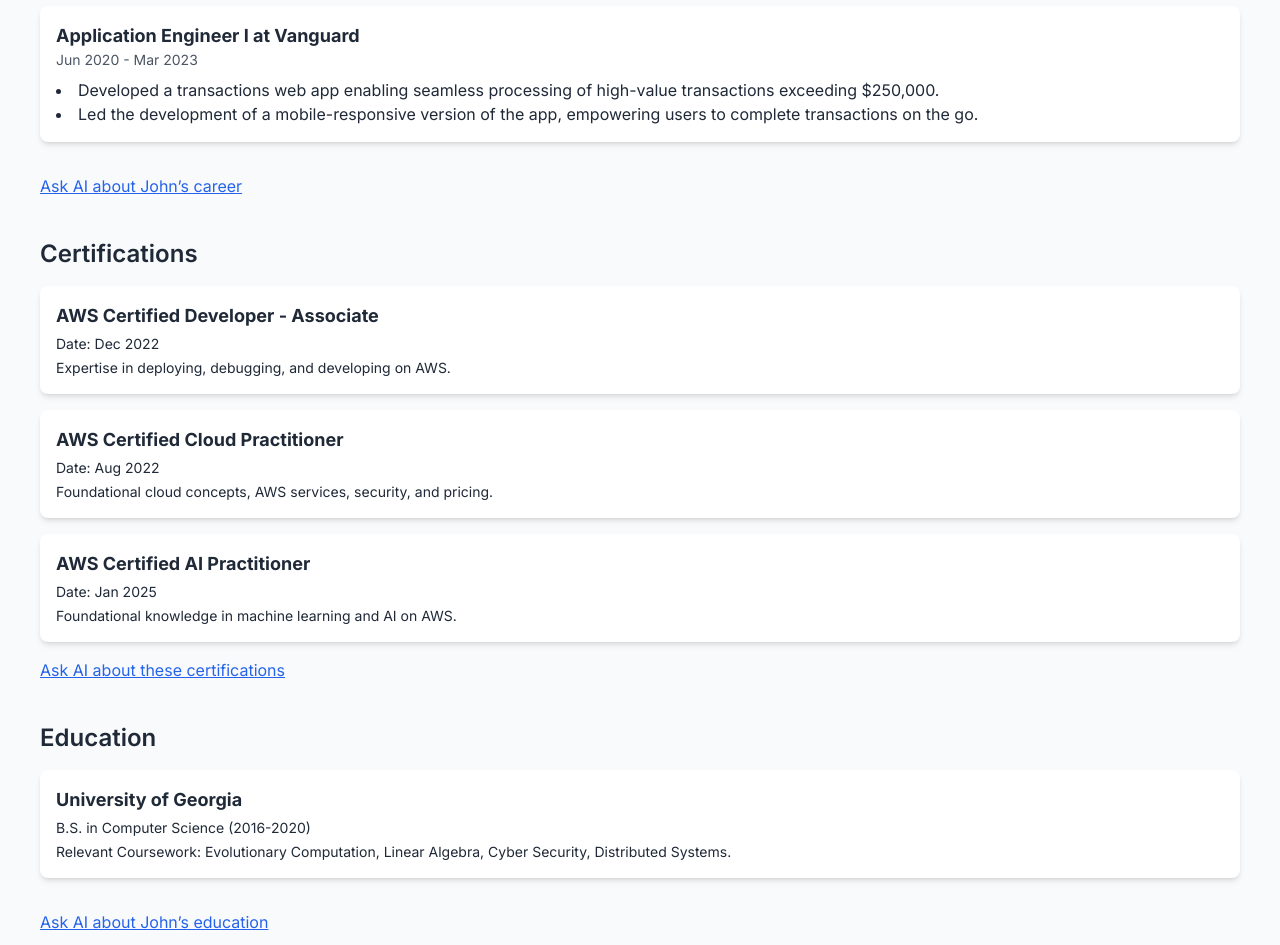
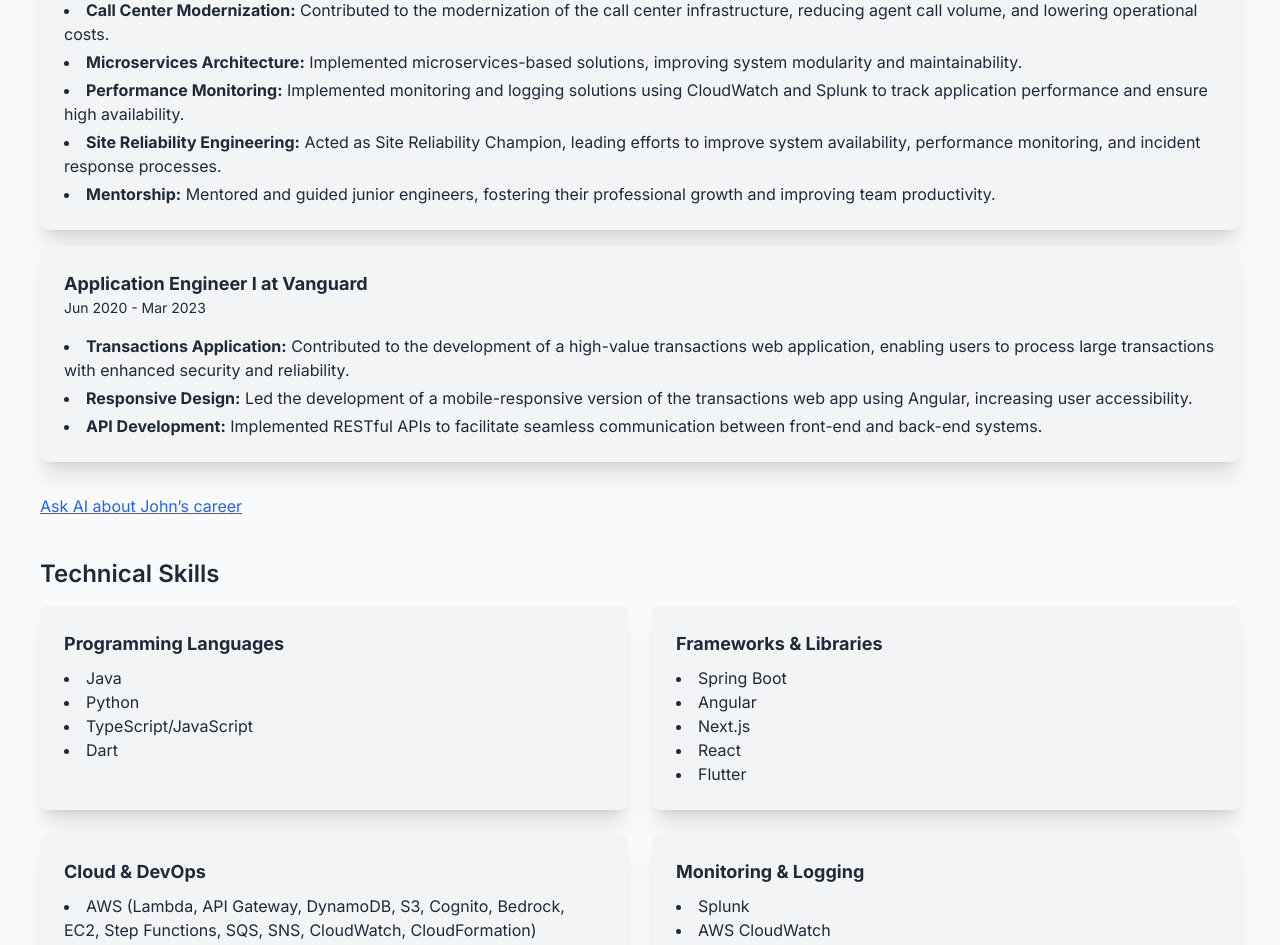
Before and after one commit to john-aquino/john-aquino-portfolio-app, a Next.js app: page / in a window 1280 px wide. Shown: the part 1060-2005 px from the top of the page. Built offline with nearby package versions, Linux system fonts and the light colour scheme.

Commit message:
update AI functionality and improve performance

```diff
--- a/src/app/page.tsx
+++ b/src/app/page.tsx
@@ -1,7 +1,6 @@
 "use client";
 
 import Image from "next/image";
-
 import Link from "next/link";
 import { useEffect, useState } from "react";
 import {
@@ -15,7 +14,6 @@
 } from "react-icons/fa";
 import { SiFlutter, SiSwift } from "react-icons/si";
 import { PuffLoader } from "react-spinners";
-
 
 /** ========== DATA SECTION ========== */
 const projects = [
@@ -32,7 +30,7 @@
       <FaDatabase key="database" />,
     ],
     details:
-      "Built with Flutter, AWS Lambdas (Python), ChatGPT API, and a playful UI. Responsible for full-stack architecture and deployment.",
+      "Architected and developed the full-stack infrastructure for Inqo, a daily AI-driven game app built with Flutter and AWS services. Automated infrastructure provisioning using AWS CloudFormation for rapid deployment and scaling. Launched on both iOS and Android platforms, ensuring a consistent user experience. Reduced cloud costs by over 50% through effective optimization and iterative Agile methodologies.",
   },
   {
     name: "Stegg",
@@ -41,7 +39,7 @@
     url: "https://apps.apple.com/ng/app/stegg/id1487379535",
     techStack: [<FaMobileAlt key="mobile" />, <SiSwift key="swift" />],
     details:
-      "Developed a Swift app implementing steganography. Users can embed text in images and share securely.",
+      "Developed a Swift iOS application that enables users to securely embed text within images using steganography techniques. Implemented robust encryption algorithms to ensure data privacy and integrity. Designed an intuitive user interface for embedding and extracting messages, and conducted comprehensive testing prior to deployment.",
   },
   // Add more projects here...
 ];
@@ -51,18 +49,23 @@
     yearRange: "Mar 2023 - Present",
     position: "Application Engineer II at Vanguard",
     responsibilities: [
-      "Migrated legacy mainframe data for users holding over $1 trillion in assets to AWS cloud infrastructure.",
+      "Designed and developed robust web applications using Angular for the front-end and Python Lambdas & Spring Boot (Java) for the backend, ensuring seamless integration and high performance.",
+      "Migrated legacy mainframe data for users holding over $1 trillion in assets to AWS cloud infrastructure, enhancing scalability and accessibility.",
       "Contributed to the modernization of the call center infrastructure, reducing agent call volume and lowering operational costs.",
-      "Acted as Site Reliability Champion, improving system availability, performance monitoring, and incident response.",
-      "Mentored junior engineers, fostering career development.",
+      "Implemented microservices-based solutions, improving system modularity and maintainability.",
+      "Implemented monitoring and logging solutions using AWS CloudWatch and Splunk to track application performance and ensure high availability.",
+      "Acted as Site Reliability Champion, leading efforts to improve system availability, performance monitoring, and incident response processes.",
+      "Mentored and guided junior engineers, fostering their professional growth and improving team productivity.",
+      "Developed and successfully demoed an AWS Bedrock Generative UI POC to leadership, showcasing innovative AI-driven solutions.",
     ],
   },
   {
     yearRange: "Jun 2020 - Mar 2023",
     position: "Application Engineer I at Vanguard",
     responsibilities: [
-      "Developed a transactions web app enabling seamless processing of high-value transactions exceeding $250,000.",
-      "Led the development of a mobile-responsive version of the app, empowering users to complete transactions on the go.",
+      "Contributed to the development of a high-value transactions web application, enabling users to process large transactions with enhanced security and reliability.",
+      "Led the development of a mobile-responsive version of the app using Angular, empowering users to complete transactions on the go.",
+      "Implemented RESTful APIs to facilitate seamless communication between front-end and back-end systems.",
     ],
   },
 ];
@@ -82,16 +85,17 @@
     name: "AWS Certified AI Practitioner",
     date: "Jan 2025",
     details: "Foundational knowledge in machine learning and AI on AWS.",
-    credlyLink: "https://www.credly.com/badges/your-badge-link", // Update this link with your actual Credly URL
+    credlyLink: "https://www.credly.com/badges/your-badge-link", // Update with your actual Credly URL if needed
   },
 ];
+
 const education = [
   {
     school: "University of Georgia",
     degree: "B.S. in Computer Science",
     years: "2016-2020",
     details:
-      "Relevant Coursework: Evolutionary Computation, Linear Algebra, Cyber Security, Distributed Systems.",
+      "Relevant Coursework: Cyber Security, Linear Algebra, Evolutionary Computation",
   },
 ];
 
@@ -102,7 +106,6 @@
   const [isLoading, setIsLoading] = useState(false);
 
   useEffect(() => {
-    // On mount, check if user prefers dark
     const prefersDark = window.matchMedia(
       "(prefers-color-scheme: dark)"
     ).matches;
@@ -110,7 +113,6 @@
   }, []);
 
   useEffect(() => {
-    // Toggle the <html> or <body> class
     if (isDarkMode) {
       document.documentElement.classList.add("dark");
     } else {
@@ -130,7 +132,6 @@
   ]);
   const [currentInput, setCurrentInput] = useState("");
 
-  // Example “suggested questions”
   const suggestedQuestions = [
     "Show me John's top projects",
     "Does John have any AWS certifications?",
@@ -138,7 +139,6 @@
     "What's John's current role?",
   ];
 
-  /** Simple text selection handler (optional) */
   useEffect(() => {
     const handleMouseUp = () => {
       const selection = window?.getSelection()?.toString();
@@ -152,28 +152,22 @@
     };
   }, []);
 
-  /** Handle sending a message */
   const handleSend = async () => {
     if (!currentInput.trim()) return;
 
-    // Add user message to the UI
     const userMessage = { role: "user", text: currentInput };
     setMessages((prev) => [...prev, userMessage]);
-
-    // Clear the input
     setCurrentInput("");
 
     try {
       setIsLoading(true);
       const placeholderBotMsg = { role: "bot", text: "" };
-      const newBotIndex = messages.length + 1; // we’re adding userMessage + placeholder
+      const newBotIndex = messages.length + 1;
       setMessages((prev) => [...prev, placeholderBotMsg]);
-      // Call your Next.js API route — e.g., "/api/query-bedrock"
+
       const res = await fetch("/api/query-bedrock", {
         method: "POST",
-        headers: {
-          "Content-Type": "application/json",
-        },
+        headers: { "Content-Type": "application/json" },
         body: JSON.stringify({ input: userMessage.text }),
       });
 
@@ -183,20 +177,15 @@
 
       const reader = res.body!.getReader();
       const decoder = new TextDecoder("utf-8");
-      let rawData = "";
       let partialText = "";
 
       while (true) {
         const { done, value } = await reader.read();
         if (done) break;
 
-        // Decode the chunk
         partialText += decoder.decode(value, { stream: true });
-
-        // Update the placeholder bot message with the partial text
         setMessages((prev) => {
           const updated = [...prev];
-          // updated[newBotIndex] is our “bot” placeholder
           updated[newBotIndex] = { role: "bot", text: partialText };
           return updated;
         });
@@ -219,21 +208,16 @@
     }
   };
 
-  /** For suggested Qs */
   const handleSuggestedQuestion = (question: string) => {
     setCurrentInput(question);
-
     if (!chatOpen) {
-      setChatOpen(true)
+      setChatOpen(true);
     }
-    // auto-send for a snappier user experience
     setTimeout(() => handleSend(), 100);
   };
 
-  /** ========== BASIC KEYWORD LOGIC (MVP) ========== */
   const generateBotReply = (query: string) => {
     let replyText = "Hmm, that's interesting. Tell me more!";
-
     const lowerQ = query.toLowerCase();
 
     if (lowerQ.includes("project")) {
@@ -245,7 +229,7 @@
         .map((c) => c.name)
         .join(", ")}.`;
     } else if (lowerQ.includes("educat") || lowerQ.includes("school")) {
-      replyText = `John studied at UGA from 2016-2020, focusing on Evolutionary Computation, Cyber Security, etc.`;
+      replyText = `John studied at UGA from 2016-2020, focusing on Cyber Security, Linear Algebra, and Evolutionary Computation.`;
     } else if (lowerQ.includes("role") || lowerQ.includes("career")) {
       replyText = `John has worked at Vanguard since 2020. Currently an Application Engineer II (since March 2023). Ask more about responsibilities!`;
     } else if (lowerQ.includes("responsib")) {
@@ -258,35 +242,24 @@
         )
         .join("\n\n");
     } else if (lowerQ.includes("details inqo")) {
-      // Example if user wants more detail on Inqo specifically
-      replyText = projects.find((p) => p.name.toLowerCase().includes("inqo"))
-        ?.details || "Inqo is a daily 20 questions game.";
+      replyText =
+        projects.find((p) => p.name.toLowerCase().includes("inqo"))
+          ?.details || "Inqo is a daily 20 questions game.";
     }
-
     return { role: "bot", text: replyText };
   };
 
   return (
     <>
-      {/* Outer container: flex for desktop layout so we can shift main content. */}
-      <div className="relative min-h-screen bg-gray-50 dark:bg-gray-900 transition-colors md:flex">
-        {/* Dark Mode Toggle in top-right */}
-        {/* <button
-          onClick={toggleDarkMode}
-          className="absolute top-4 right-4 p-2 rounded-full
-            bg-gray-200 dark:bg-gray-700 text-gray-800 dark:text-gray-200
-            shadow-md hover:bg-gray-300 dark:hover:bg-gray-600 z-50"
-          aria-label="Toggle Dark Mode"
-        >
-          {isDarkMode ? <BsSunFill /> : <BsMoonFill />}
-        </button> */}
-
-        {/* Main content area. Add margin-right on desktop if chat is open. */}
-        <div
-          className={`flex-grow transition-all duration-300
-            ${chatOpen ? "md:mr-[25vw]" : ""}`}
-        >
-          {/* ========== HERO SECTION ========== */}
+      {/* Outer container with responsive layout */}
+      <div
+        className={`relative min-h-screen bg-gray-50 dark:bg-gray-900 transition-colors md:flex ${
+          chatOpen ? "md:mr-[25vw]" : ""
+        }`}
+      >
+        {/* Main Content */}
+        <div className="flex-grow transition-all duration-300">
+          {/* HERO SECTION */}
           <header className="flex flex-col items-center text-center p-6 bg-gray-100 dark:bg-gray-800">
             <Image
               src="/john-aquino.jpeg"
@@ -302,10 +275,7 @@
               Experienced Full Stack Engineer
             </p>
             <p className="mt-4 max-w-2xl text-gray-700 dark:text-gray-300">
-              Innovative software engineer with a passion for developing
-              cutting-edge applications. Fascinated by the intersection of
-              technology and user experience, I bring forth a blend of
-              engineering, design, and entrepreneurship to every project.
+              Innovative software engineer with a passion for developing cutting-edge applications. Fascinated by the intersection of technology and user experience, I bring forth a blend of engineering, design, and entrepreneurship to every project.
             </p>
             <div className="flex space-x-4 mt-6">
               <Link href="https://github.com/john-aquino" target="_blank">
@@ -329,9 +299,9 @@
             </button>
           </header>
 
-          {/* ========== MAIN SECTIONS ========== */}
+          {/* MAIN SECTIONS */}
           <main className="p-6 md:p-10 text-gray-800 dark:text-gray-100">
-            {/* Projects */}
+            {/* Projects Section */}
             <section id="projects" className="mb-10">
               <h2 className="text-2xl font-semibold mb-4">Projects</h2>
               <div className="grid grid-cols-1 md:grid-cols-2 gap-6">
@@ -340,7 +310,6 @@
                     key={project.name}
                     className="bg-white dark:bg-gray-800 rounded-lg shadow-md p-4 flex items-center gap-4"
                   >
-                    {/* Smaller icon instead of large screenshot */}
                     <div className="w-16 h-16 relative flex-shrink-0">
                       <Image
                         src={project.icon}
@@ -378,23 +347,62 @@
               </button>
             </section>
 
-            {/* Career Timeline (moved up) */}
+            {/* Career Timeline Section */}
             <section id="career" className="mb-10">
               <h2 className="text-2xl font-semibold mb-4">Career Timeline</h2>
               {careerTimeline.map((item) => (
                 <div
                   key={item.yearRange}
-                  className="bg-white dark:bg-gray-800 rounded-lg shadow-md p-4 mb-4"
+                  className="rounded-lg shadow-xl p-6 bg-gray-100 dark:bg-gray-800 text-gray-800 dark:text-gray-100 mb-4"
                 >
                   <h3 className="font-bold text-lg">{item.position}</h3>
-                  <p className="text-sm text-gray-600 dark:text-gray-300">
-                    {item.yearRange}
-                  </p>
-                  <ul className="list-disc list-inside mt-2">
-                    {item.responsibilities.map((res, i) => (
-                      <li key={i}>{res}</li>
-                    ))}
+                  <p className="text-sm mb-2">{item.yearRange}</p>
+                  {item.position === "Application Engineer II at Vanguard" && (
+                     <ul className="list-disc list-inside space-y-1 mt-4">
+                     <li>
+                       <strong>Full Stack Development:</strong> Designed and developed robust web applications using Angular for the front-end
+                       and Python Lambdas & Spring Boot (Java) for the backend, ensuring seamless integration and high performance.
+                     </li>
+                     <li>
+                       <strong>AWS Integration:</strong> Migrated legacy mainframe data for users holding large amount of assets to AWS cloud infrastructure, enhancing scalability and accessibility.
+                     </li>
+                     <li>
+                        <strong>Call Center Modernization:
+                         </strong> Contributed to the modernization of the call center infrastructure, reducing agent call volume, and lowering operational costs.
+                     </li>
+                     <li>
+                       <strong>Microservices Architecture:</strong> Implemented microservices-based solutions, improving system
+                       modularity and maintainability.
+                     </li>
+                     <li>
+                       <strong>Performance Monitoring:</strong> Implemented monitoring and logging solutions using CloudWatch and Splunk to track
+                       application performance and ensure high availability.
+                     </li>
+                     <li>
+                       <strong>Site Reliability Engineering:</strong> Acted as Site Reliability Champion, leading efforts to improve system availability, performance monitoring, and incident response processes.
+                     </li>
+                     <li>
+                       <strong>Mentorship:</strong> Mentored and guided junior engineers, fostering their professional growth and improving team
+                       productivity.
+                     </li>
+                   </ul>
+                  )}
+                    {item.position === "Application Engineer I at Vanguard" && (
+                    <ul className="list-disc list-inside space-y-1 mt-4">
+                    <li>
+                      <strong>Transactions Application:</strong> Contributed to the development of a high-value transactions web application,
+                      enabling users to process large transactions with enhanced security and reliability.
+                    </li>
+                    <li>
+                      <strong>Responsive Design:</strong> Led the development of a mobile-responsive version of the transactions web app using Angular,
+                      increasing user accessibility.
+                    </li>
+                    <li>
+                      <strong>API Development:</strong> Implemented RESTful APIs to facilitate seamless communication between front-end and
+                      back-end systems.
+                    </li>
                   </ul>
+                    )}
                 </div>
               ))}
               <button
@@ -405,14 +413,56 @@
               </button>
             </section>
 
-            {/* Certifications */}
+            {/* Technical Skills Section */}
+            <section id="skills" className="mb-10">
+              <h2 className="text-2xl font-semibold mb-4">Technical Skills</h2>
+              <div className="grid grid-cols-1 md:grid-cols-2 gap-6">
+                <div className="rounded-lg shadow-xl p-6 bg-gray-100 dark:bg-gray-800">
+                  <h3 className="text-lg font-bold mb-2">Programming Languages</h3>
+                  <ul className="list-disc list-inside">
+                    <li>Java</li>
+                    <li>Python</li>
+                    <li>TypeScript/JavaScript</li>
+                    <li>Dart</li>
+                  </ul>
+                </div>
+                <div className="rounded-lg shadow-xl p-6 bg-gray-100 dark:bg-gray-800">
+                  <h3 className="text-lg font-bold mb-2">Frameworks & Libraries</h3>
+                  <ul className="list-disc list-inside">
+                    <li>Spring Boot</li>
+                    <li>Angular</li>
+                    <li>Next.js</li>
+                    <li>React</li>
+                    <li>Flutter</li>
+                  </ul>
+                </div>
+                <div className="rounded-lg shadow-xl p-6 bg-gray-100 dark:bg-gray-800">
+                  <h3 className="text-lg font-bold mb-2">Cloud & DevOps</h3>
+                  <ul className="list-disc list-inside">
+                    <li>
+                      AWS (Lambda, API Gateway, DynamoDB, S3, Cognito, Bedrock, EC2, Step Functions, SQS, SNS, CloudWatch, CloudFormation)
+                    </li>
+                    <li>CI/CD & API Development</li>
+                  </ul>
+                </div>
+                <div className="rounded-lg shadow-xl p-6 bg-gray-100 dark:bg-gray-800">
+                  <h3 className="text-lg font-bold mb-2">Monitoring & Logging</h3>
+                  <ul className="list-disc list-inside">
+                    <li>Splunk</li>
+                    <li>AWS CloudWatch</li>
+                  </ul>
+                </div>
+              </div>
+            </section>
+
+            {/* Certifications Section */}
             <section id="certifications" className="mb-10">
               <h2 className="text-2xl font-semibold mb-4">Certifications</h2>
-              <div className="space-y-4">
+              <div className="grid grid-cols-1 md:grid-cols-2 gap-6">
                 {certifications.map((cert) => (
                   <div
                     key={cert.name}
-                    className="bg-white dark:bg-gray-800 rounded-lg shadow-md p-4"
+                    className="rounded-lg shadow-xl p-6 bg-gray-100 dark:bg-gray-800"
                   >
                     <h3 className="font-bold text-lg mb-1">{cert.name}</h3>
                     <p className="text-sm mb-1">Date: {cert.date}</p>
@@ -430,7 +480,7 @@
               </button>
             </section>
 
-            {/* Education (moved lower) */}
+            {/* Education Section */}
             <section id="education" className="mb-10">
               <h2 className="text-2xl font-semibold mb-4">Education</h2>
               {education.map((edu) => (
@@ -482,7 +532,7 @@
         handleSuggestedQuestion={handleSuggestedQuestion}
       />
 
-      {/* If chat isn't open, show floating button on desktop */}
+      {/* Floating Chat Button for Desktop */}
       {!chatOpen && (
         <button
           onClick={() => setChatOpen(true)}
@@ -520,10 +570,7 @@
   suggestedQuestions: string[];
   handleSuggestedQuestion: (q: string) => void;
 }) {
-  if (!chatOpen) {
-    // Hidden if chat isn't open
-    return null;
-  }
+  if (!chatOpen) return null;
 
   return (
     <div className="hidden md:block">
@@ -540,25 +587,22 @@
         {/* Header */}
         <div className="flex items-center justify-between p-4 bg-blue-500 text-white">
           <h2 className="font-bold text-lg">John&rsquo;s AI</h2>
-          <button
-            onClick={() => setChatOpen(false)}
-            className="hover:text-gray-300 transition"
-          >
+          <button onClick={() => setChatOpen(false)} className="hover:text-gray-300 transition">
             ✕
           </button>
         </div>
-        {/* Chat body */}
+        {/* Chat Body */}
         <div className="flex-1 p-3 space-y-2 overflow-auto bg-gray-50 dark:bg-gray-700">
           {messages.map((msg, i) => (
             <div
               key={i}
-              className={`max-w-[80%] px-3 py-2 rounded-md whitespace-pre-wrap break-words my-1 ${msg.role === "bot"
+              className={`max-w-[80%] px-3 py-2 rounded-md whitespace-pre-wrap break-words my-1 ${
+                msg.role === "bot"
                   ? "bg-gray-200 dark:bg-gray-600 text-gray-800 dark:text-gray-100 self-start"
                   : "bg-blue-500 text-white self-end ml-auto"
-                }`}
+              }`}
             >
               {msg.text}
-              {/* Only show spinner on the most recent bot message while loading */}
               {msg.role === "bot" && isLoading && i === messages.length - 1 && (
                 <span className="ml-2 inline-block">
                   <PuffLoader color="#3498db" size={24} />
@@ -627,7 +671,6 @@
   suggestedQuestions: string[];
   handleSuggestedQuestion: (q: string) => void;
 }) {
-  // Show only on mobile
   if (!chatOpen) return null;
 
   return (
@@ -656,13 +699,13 @@
           {messages.map((msg, i) => (
             <div
               key={i}
-              className={`max-w-[80%] px-3 py-2 rounded-md whitespace-pre-wrap break-words my-1 ${msg.role === "bot"
+              className={`max-w-[80%] px-3 py-2 rounded-md whitespace-pre-wrap break-words my-1 ${
+                msg.role === "bot"
                   ? "bg-gray-200 dark:bg-gray-600 text-gray-800 dark:text-gray-100 self-start"
                   : "bg-blue-500 text-white self-end ml-auto"
-                }`}
+              }`}
             >
               {msg.text}
-              {/* Only show spinner on the most recent bot message while loading */}
               {msg.role === "bot" && isLoading && i === messages.length - 1 && (
                 <span className="ml-2 inline-block">
                   <PuffLoader color="#3498db" size={24} />
```
